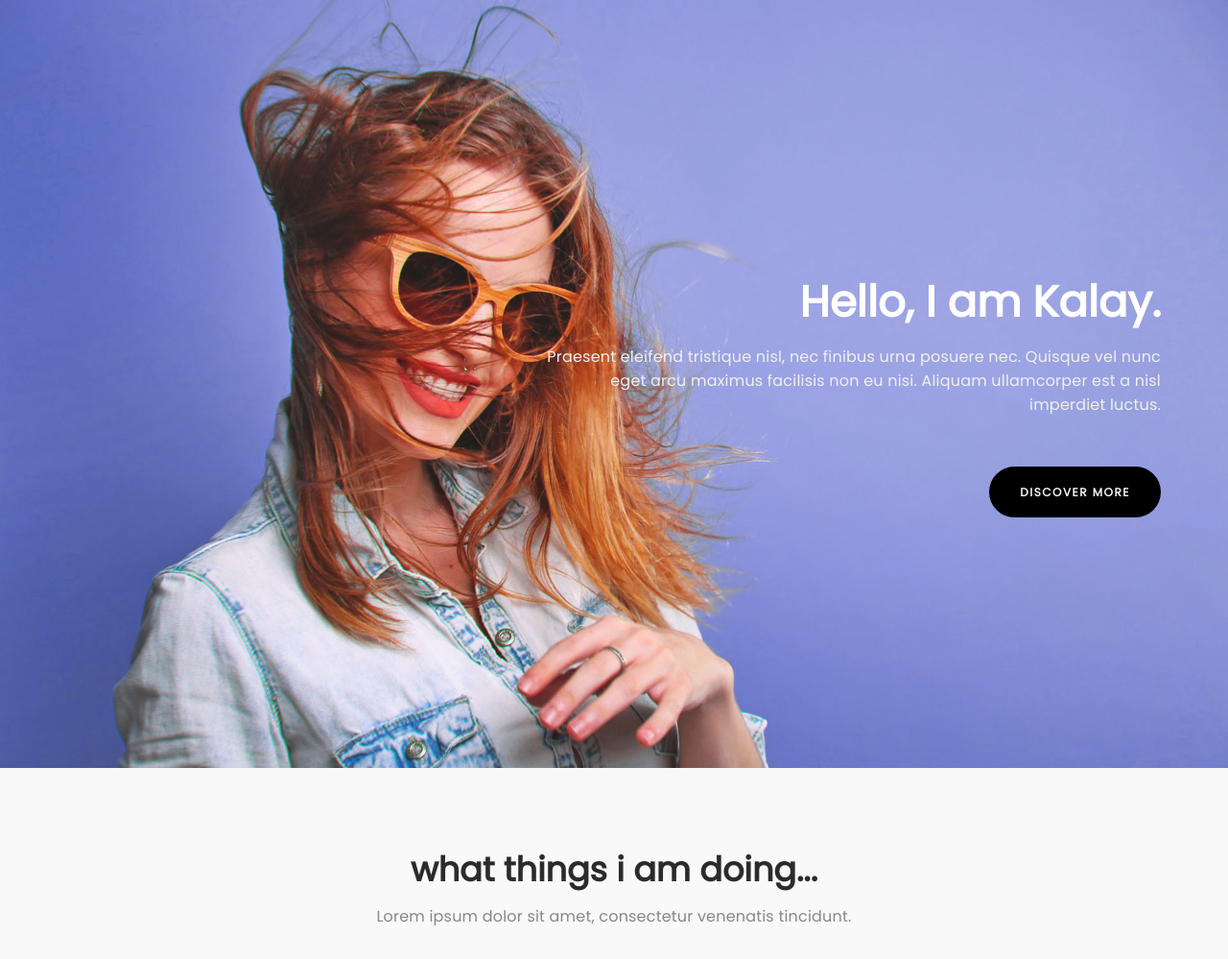
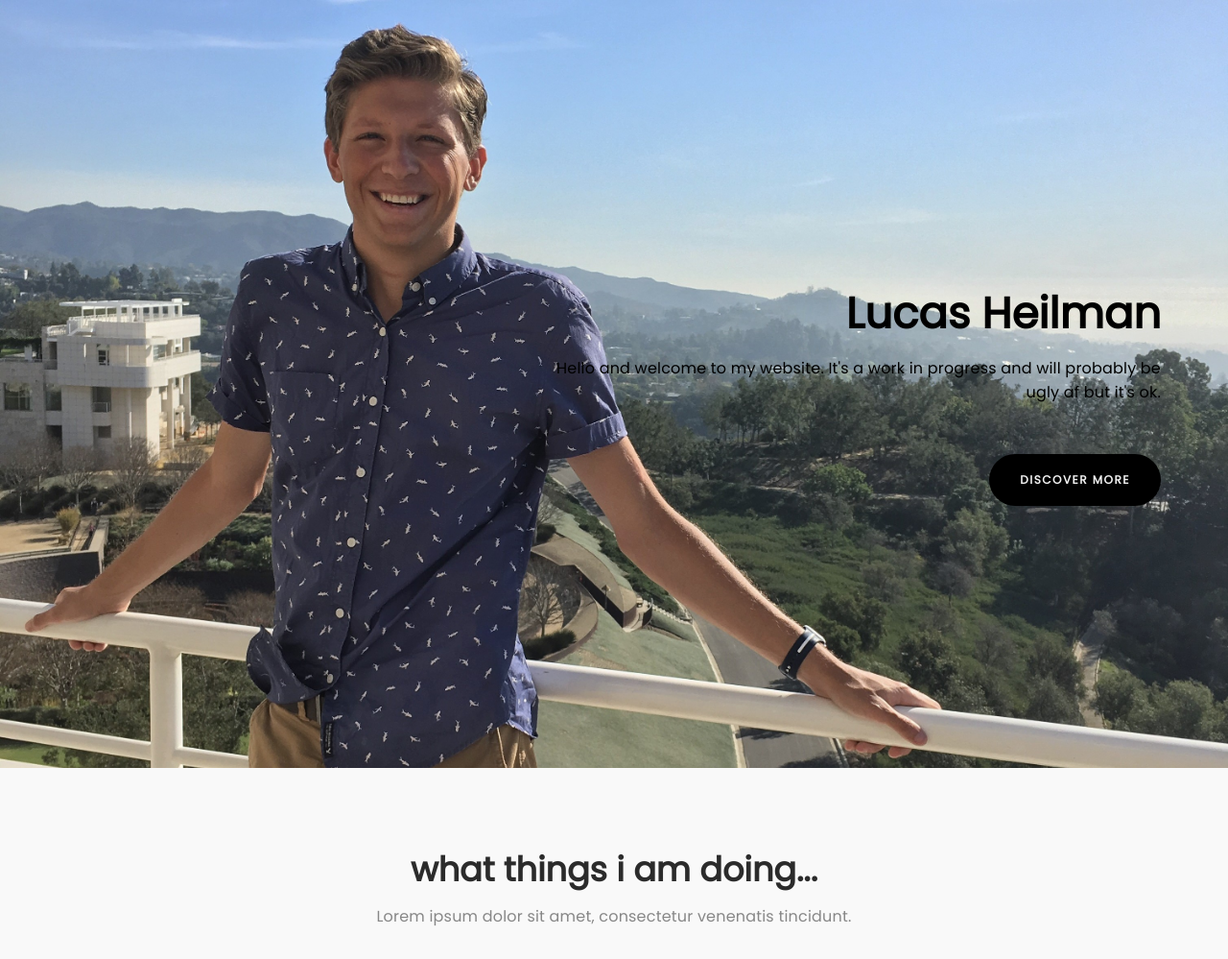
Before and after one commit to lucasheilman/lucasheilman-site, a Django app: page / in a window 1280 px wide. Shown: the top 999 px of the page at 96% size. Run offline with Django 3.2, Linux system fonts and the light colour scheme; some libraries are stand-ins or nearby versions.

Commit message:
index changes

```diff
--- a/lucasheilman/settings.py
+++ b/lucasheilman/settings.py
@@ -31,6 +31,7 @@ ALLOWED_HOSTS = [
     '127.0.0.1',
     'lucasheilman.com',
     'www.lucasheilman.com',
+    'localhost',
 ]
 
 
--- a/website/static/website/css/tooplate-style.css
+++ b/website/static/website/css/tooplate-style.css
@@ -213,7 +213,7 @@ a:hover, a:active, a:focus {
 -----------------------------------------*/
 
 #home {
-  background: url('../images/home-bg.jpg') 50% 0 repeat-y fixed;
+  background: url('../images/topmaybe1.jpg') 50% 0 repeat-y fixed;
   background-size: cover;
   background-position: center center;
   display: -webkit-box;
--- a/website/templates/website/index.html
+++ b/website/templates/website/index.html
@@ -9,7 +9,7 @@
 <meta name="author" content="">
 <meta name="viewport" content="width=device-width, initial-scale=1, maximum-scale=1">
 {% load static %}
-<title>Kalay - Portfolio HTML Template</title>
+<title>Lucas Heilman</title>
 <!--
 
 Template 2087 Kalay
@@ -43,9 +43,9 @@ http://www.tooplate.com/view/2087-kalay
 
                <div class="col-md-offset-5 col-md-7 col-sm-12">
                     <div class="home-thumb">
-                         <h1 class="wow fadeInUp" data-wow-delay="0.4s">Hello, I am Kalay.</h1>
-                         <p class="wow fadeInUp white-color" data-wow-delay="0.6s">Praesent eleifend tristique nisl, nec finibus urna posuere nec. Quisque vel nunc eget arcu maximus facilisis non eu nisi. Aliquam ullamcorper est a nisl imperdiet luctus.</p>
-                         <a href="#service" class="wow fadeInUp smoothScroll btn btn-default section-btn" data-wow-delay="1s">discover more</a>
+                         <h1 class="wow fadeInUp" style="color:black" >Lucas Heilman</h1>
+                         <p class="wow fadeInUp" style="color:black">Hello and welcome to my website. It's a work in progress and will probably be ugly af but it's ok.</p>
+                         <a href="#service" class="wow fadeInUp smoothScroll btn btn-default section-btn" >discover more</a>
                     </div>
                </div>
 
@@ -109,7 +109,7 @@ http://www.tooplate.com/view/2087-kalay
 
                <div class="col-md-4 col-sm-8">
                     <div class="about-image-thumb">
-                         <img src="{% static "website/images/profile-image.jpg" %}" class="wow fadeInUp img-responsive" data-wow-delay="0.2s" alt="about image">
+                         <img src="{% static "website/images/profile-image.jpg" %}" class="wow fadeInUp img-responsive" alt="about image">
                          <ul class="social-icon">
                               <li><a href="#" class="fa fa-facebook"></a></li>
                               <li><a href="#" class="fa fa-twitter"></a></li>
```
Also changed, not shown: other parts of website/templates/website/index.html (+16 -16 lines), website/static/website/images/top.jpg (added), website/static/website/images/top0.jpg (added), website/static/website/images/top2.jpg (added), website/static/website/images/topmaybe.jpg (added), website/static/website/images/topmaybe1.jpg (added), website/static/website/images/toprev.jpg (added).
